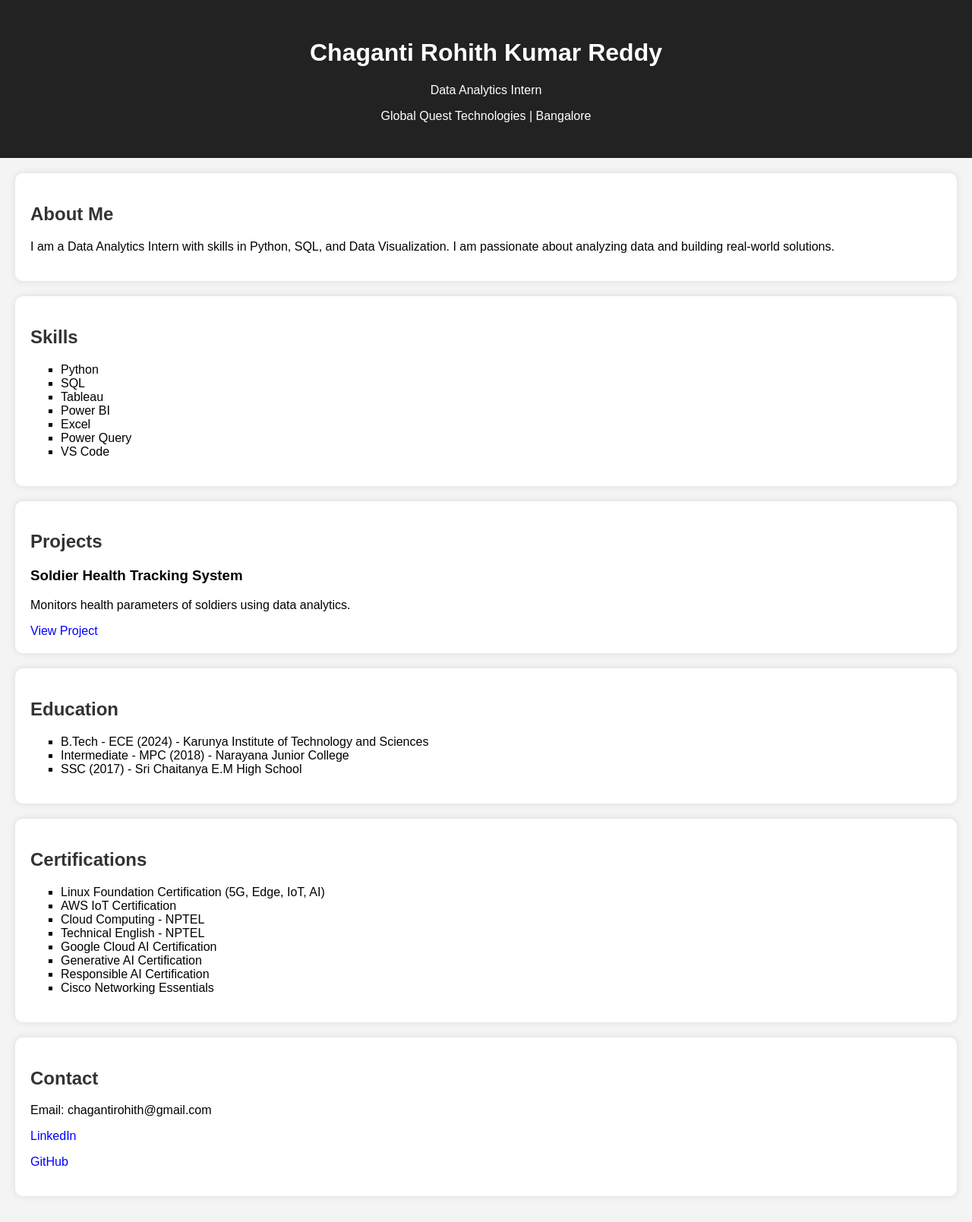
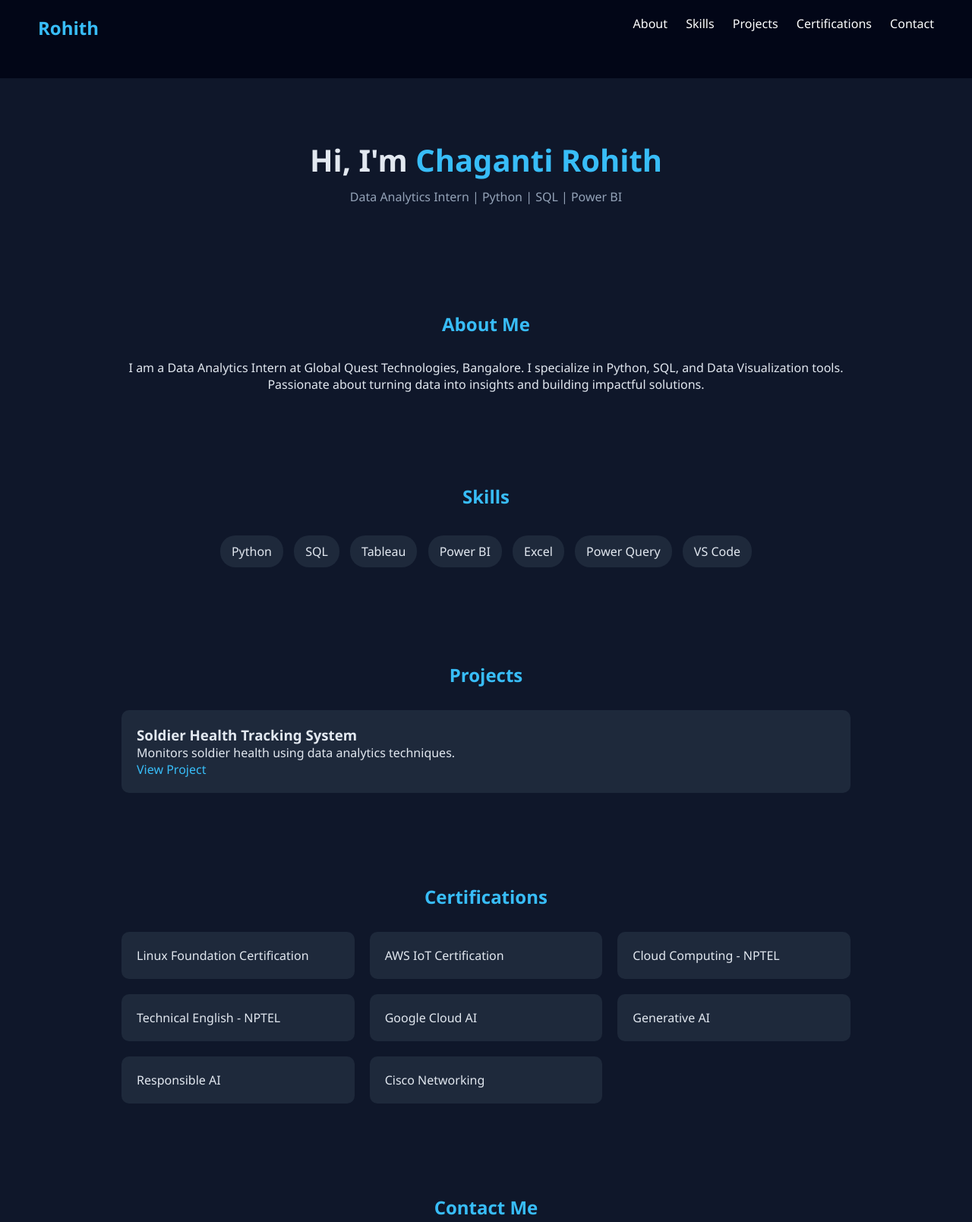
Before and after one commit to Crohith123/crohith123.github.io, a plain HTML site: page index.html in a window 1280 px wide. Shown: the top 1609 px of the page at 76% size. Drawn offline with Linux system fonts and the light colour scheme.

Commit message:
Refactor index.html for layout and styling updates
Updated the HTML structure and styling for improved layout and design.

```diff
--- a/index.html
+++ b/index.html
@@ -1,112 +1,216 @@
 <!DOCTYPE html>
-<html>
+<html lang="en">
 <head>
+<meta charset="UTF-8">
+<meta name="viewport" content="width=device-width, initial-scale=1.0">
 <title>Rohith Portfolio</title>
-<meta name="viewport" content="width=device-width, initial-scale=1.0">
 
 <style>
-body {
-  font-family: Arial;
+* {
   margin: 0;
-  background: #f4f4f4;
+  padding: 0;
+  box-sizing: border-box;
 }
 
-header {
-  background: #222;
+body {
+  font-family: 'Segoe UI', sans-serif;
+  background: #0f172a;
+  color: #e2e8f0;
+}
+
+/* NAVBAR */
+nav {
+  display: flex;
+  justify-content: space-between;
+  padding: 20px 50px;
+  background: #020617;
+  position: sticky;
+  top: 0;
+}
+
+nav h2 {
+  color: #38bdf8;
+}
+
+nav a {
   color: white;
-  padding: 30px;
+  margin-left: 20px;
+  text-decoration: none;
+}
+
+/* HERO */
+.hero {
+  text-align: center;
+  padding: 80px 20px;
+}
+
+.hero h1 {
+  font-size: 40px;
+}
+
+.hero span {
+  color: #38bdf8;
+}
+
+.hero p {
+  margin-top: 10px;
+  color: #94a3b8;
+}
+
+/* SECTION */
+section {
+  padding: 60px 20px;
+  max-width: 1000px;
+  margin: auto;
+}
+
+h2 {
+  text-align: center;
+  margin-bottom: 30px;
+  color: #38bdf8;
+}
+
+/* CARDS */
+.card-container {
+  display: grid;
+  grid-template-columns: repeat(auto-fit, minmax(250px, 1fr));
+  gap: 20px;
+}
+
+.card {
+  background: #1e293b;
+  padding: 20px;
+  border-radius: 10px;
+  transition: 0.3s;
+}
+
+.card:hover {
+  transform: scale(1.05);
+}
+
+.card a {
+  color: #38bdf8;
+  text-decoration: none;
+}
+
+/* SKILLS */
+.skills span {
+  display: inline-block;
+  background: #1e293b;
+  padding: 10px 15px;
+  margin: 5px;
+  border-radius: 20px;
+}
+
+/* CONTACT */
+.contact {
   text-align: center;
 }
 
-section {
-  background: white;
-  margin: 20px;
-  padding: 20px;
-  border-radius: 10px;
-  box-shadow: 0px 0px 10px rgba(0,0,0,0.1);
+.contact a {
+  display: block;
+  margin: 10px;
+  color: #38bdf8;
 }
 
-h2 {
-  color: #333;
-}
-
-ul {
-  list-style-type: square;
-}
-
-a {
-  color: blue;
-  text-decoration: none;
-}
-
-a:hover {
-  text-decoration: underline;
+/* FOOTER */
+footer {
+  text-align: center;
+  padding: 20px;
+  background: #020617;
+  margin-top: 40px;
 }
 </style>
 </head>
 
 <body>
 
-<header>
-<h1>Chaganti Rohith Kumar Reddy</h1>
-<p>Data Analytics Intern</p>
-<p>Global Quest Technologies | Bangalore</p>
-</header>
+<!-- NAVBAR -->
+<nav>
+  <h2>Rohith</h2>
+  <div>
+    <a href="#about">About</a>
+    <a href="#skills">Skills</a>
+    <a href="#projects">Projects</a>
+    <a href="#certifications">Certifications</a>
+    <a href="#contact">Contact</a>
+  </div>
+</nav>
 
-<section>
-<h2>About Me</h2>
-<p>I am a Data Analytics Intern with skills in Python, SQL, and Data Visualization. I am passionate about analyzing data and building real-world solutions.</p>
+<!-- HERO -->
+<div class="hero">
+  <h1>Hi, I'm <span>Chaganti Rohith</span></h1>
+  <p>Data Analytics Intern | Python | SQL | Power BI</p>
+</div>
+
+<!-- ABOUT -->
+<section id="about">
+  <h2>About Me</h2>
+  <p style="text-align:center;">
+    I am a Data Analytics Intern at Global Quest Technologies, Bangalore.
+    I specialize in Python, SQL, and Data Visualization tools.
+    Passionate about turning data into insights and building impactful solutions.
+  </p>
 </section>
 
-<section>
-<h2>Skills</h2>
-<ul>
-<li>Python</li>
-<li>SQL</li>
-<li>Tableau</li>
-<li>Power BI</li>
-<li>Excel</li>
-<li>Power Query</li>
-<li>VS Code</li>
-</ul>
+<!-- SKILLS -->
+<section id="skills">
+  <h2>Skills</h2>
+  <div class="skills" style="text-align:center;">
+    <span>Python</span>
+    <span>SQL</span>
+    <span>Tableau</span>
+    <span>Power BI</span>
+    <span>Excel</span>
+    <span>Power Query</span>
+    <span>VS Code</span>
+  </div>
 </section>
 
-<section>
-<h2>Projects</h2>
-<h3>Soldier Health Tracking System</h3>
-<p>Monitors health parameters of soldiers using data analytics.</p>
-<a href="https://github.com/Crohith123/Soldier-Health-Tracking-System" target="_blank">View Project</a>
+<!-- PROJECTS -->
+<section id="projects">
+  <h2>Projects</h2>
+  <div class="card-container">
+
+    <div class="card">
+      <h3>Soldier Health Tracking System</h3>
+      <p>Monitors soldier health using data analytics techniques.</p>
+      <a href="https://github.com/Crohith123/Soldier-Health-Tracking-System" target="_blank">View Project</a>
+    </div>
+
+  </div>
 </section>
 
-<section>
-<h2>Education</h2>
-<ul>
-<li>B.Tech - ECE (2024) - Karunya Institute of Technology and Sciences</li>
-<li>Intermediate - MPC (2018) - Narayana Junior College</li>
-<li>SSC (2017) - Sri Chaitanya E.M High School</li>
-</ul>
+<!-- CERTIFICATIONS -->
+<section id="certifications">
+  <h2>Certifications</h2>
+  <div class="card-container">
+
+    <div class="card">Linux Foundation Certification</div>
+    <div class="card">AWS IoT Certification</div>
+    <div class="card">Cloud Computing - NPTEL</div>
+    <div class="card">Technical English - NPTEL</div>
+    <div class="card">Google Cloud AI</div>
+    <div class="card">Generative AI</div>
+    <div class="card">Responsible AI</div>
+    <div class="card">Cisco Networking</div>
+
+  </div>
 </section>
 
-<section>
-<h2>Certifications</h2>
-<ul>
-<li>Linux Foundation Certification (5G, Edge, IoT, AI)</li>
-<li>AWS IoT Certification</li>
-<li>Cloud Computing - NPTEL</li>
-<li>Technical English - NPTEL</li>
-<li>Google Cloud AI Certification</li>
-<li>Generative AI Certification</li>
-<li>Responsible AI Certification</li>
-<li>Cisco Networking Essentials</li>
-</ul>
+<!-- CONTACT -->
+<section id="contact" class="contact">
+  <h2>Contact Me</h2>
+  <p>Feel free to reach out to me</p>
+  <a href="mailto:chagantirohith@gmail.com">Email: chagantirohith@gmail.com</a>
+  <a href="https://www.linkedin.com/in/c-rohith/" target="_blank">LinkedIn</a>
+  <a href="https://github.com/Crohith123" target="_blank">GitHub</a>
 </section>
 
-<section>
-<h2>Contact</h2>
-<p>Email: chagantirohith@gmail.com</p>
-<p><a href="https://www.linkedin.com/in/c-rohith/" target="_blank">LinkedIn</a></p>
-<p><a href="https://github.com/Crohith123" target="_blank">GitHub</a></p>
-</section>
+<!-- FOOTER -->
+<footer>
+  <p>© 2026 Rohith | Portfolio</p>
+</footer>
 
 </body>
 </html>
```
